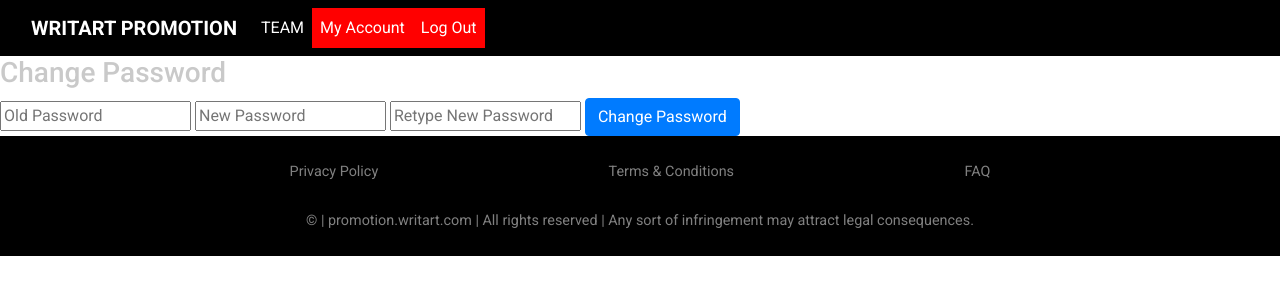
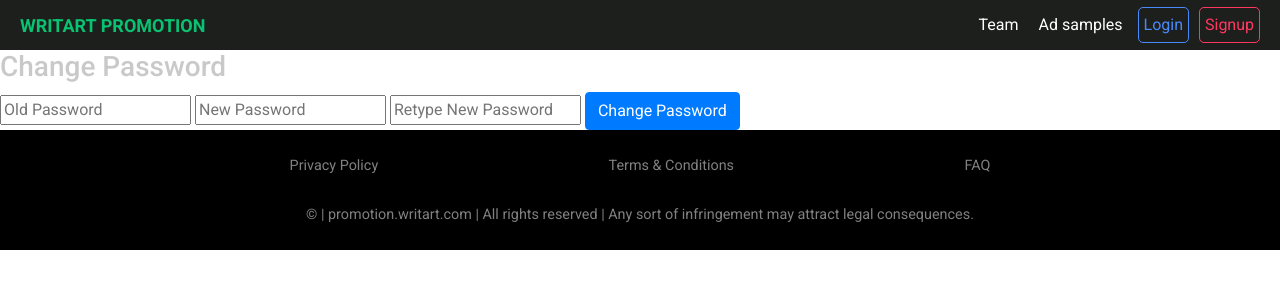
Before and after one commit to webwritart/dark_age, a Flask app: page /account/change-password in a window 1280 px wide. Shown: the top 300 px of the page. Run offline with Flask 3, Linux system fonts and the light colour scheme; the visitor is signed in with stand-in values (Sample User, id 1); data that the repository does not hold is empty; some libraries are stand-ins or nearby versions.

Commit message:
add custom navbar

```diff
--- a/routes/main.py
+++ b/routes/main.py
@@ -20,6 +20,11 @@ def team():
                            current_year=current_year)
 
 
+@main.route('/ad_samples', methods=['GET', 'POST'])
+def ad_samples():
+    return render_template('ad_samples.html', logged_in=current_user.is_authenticated,
+                           current_year=current_year)
+
 @main.route('/privacy_policy')
 def privacy_policy():
     return render_template('privacy_policy.html', current_year=current_year)
--- a/routes/templates/base.html
+++ b/routes/templates/base.html
@@ -22,54 +22,77 @@
   </head>
 
   <body>
-    <nav class="navbar navbar-expand-lg bg-body-tertiary">
-  <div class="container-fluid">
-    <a class="navbar-brand" href="{{ url_for('main.home') }}"><b>WRITART PROMOTION</b></a>
-    <button class="navbar-toggler" type="button" data-bs-toggle="collapse" data-bs-target="#navbarSupportedContent" aria-controls="navbarSupportedContent" aria-expanded="false" aria-label="Toggle navigation">
-      <span class="navbar-toggler-icon"></span>
-    </button>
-    <div class="collapse navbar-collapse" id="navbarSupportedContent">
-      <ul class="navbar-nav me-auto mb-2 mb-lg-0">
-        <li class="nav-item">
-          <a class="nav-link" href="{{ url_for('main.team') }}">TEAM</a>
-        </li>
+<!--    <nav class="navbar navbar-expand-lg bg-body-tertiary">-->
+<!--  <div class="container-fluid">-->
+<!--    <a class="navbar-brand" href="{{ url_for('main.home') }}"><b>WRITART PROMOTION</b></a>-->
+<!--    <button class="navbar-toggler" type="button" data-bs-toggle="collapse" data-bs-target="#navbarSupportedContent" aria-controls="navbarSupportedContent" aria-expanded="false" aria-label="Toggle navigation">-->
+<!--      <span class="navbar-toggler-icon"></span>-->
+<!--    </button>-->
+<!--    <div class="collapse navbar-collapse" id="navbarSupportedContent">-->
+<!--      <ul class="navbar-nav me-auto mb-2 mb-lg-0">-->
+<!--        <li class="nav-item">-->
+<!--          <a class="nav-link" href="{{ url_for('main.team') }}">TEAM</a>-->
+<!--        </li>-->
+<!--      </ul>-->
+<!--      <form class="nav_flex" >-->
+<!--      {% if not logged_in %}-->
+<!--        <ul class="navbar-nav">-->
+<!--          <li class="nav-item">-->
+<!--            <a class="nav-link" href="{{url_for('account.login')}}">Login/Register</a>-->
+<!--          </li>-->
+<!--        </ul>-->
+<!--      {% else %}-->
+<!--        <ul class="navbar-nav">-->
+<!--          {% if admin in current_user.role %}-->
+<!--          <li class="nav-item">-->
+<!--            <a class="nav-link" href="{{url_for('manager.home')}}">Manager</a>-->
+<!--          </li>-->
+<!--          {% endif %}-->
+<!--          {% if animation_admin in current_user.role %}-->
+<!--          <li class="nav-item">-->
+<!--            <a class="nav-link" href="{{url_for('animation_admin.home')}}">Animation_Admin</a>-->
+<!--          </li>-->
+<!--          {% endif %}-->
+<!--          {% if client in current_user.role %}-->
+<!--          <li class="nav-item">-->
+<!--            <a class="nav-link" href="{{url_for('client_section.client_dashboard')}}">DASHBOARD</a>-->
+<!--          </li>-->
+<!--          {% endif %}-->
+<!--          <li class="nav-item">-->
+<!--            <a class="nav-link" href="{{url_for('account.home')}}">My Account</a>-->
+<!--          </li>-->
+<!--          <li class="nav-item">-->
+<!--            <a class="nav-link" href="{{url_for('account.logout')}}">Log Out</a>-->
+<!--          </li>-->
+<!--        </ul>-->
+<!--      {% endif %}-->
+<!--      </form>-->
+<!--    </div>-->
+<!--  </div>-->
+<!--</nav>-->
+
+  <header>
+    <div id="brand"><a href="/">WRITART PROMOTION</a></div>
+    <nav>
+      <ul>
+        <li><a href="{{ url_for('main.team') }}">Team</a></li>
+        <li><a href="{{ url_for('main.ad_samples') }}">Ad samples</a></li>
+        <li id="login"><a href="{{ url_for('account.login') }}">Login</a></li>
+        <li id="signup"><a href="{{ url_for('account.register') }}">Signup</a></li>
       </ul>
-      <form class="nav_flex" >
-      {% if not logged_in %}
-        <ul class="navbar-nav">
-          <li class="nav-item">
-            <a class="nav-link" href="{{url_for('account.login')}}">Login/Register</a>
-          </li>
-        </ul>
-      {% else %}
-        <ul class="navbar-nav">
-          {% if admin in current_user.role %}
-          <li class="nav-item">
-            <a class="nav-link" href="{{url_for('manager.home')}}">Manager</a>
-          </li>
-          {% endif %}
-          {% if animation_admin in current_user.role %}
-          <li class="nav-item">
-            <a class="nav-link" href="{{url_for('animation_admin.home')}}">Animation_Admin</a>
-          </li>
-          {% endif %}
-          {% if client in current_user.role %}
-          <li class="nav-item">
-            <a class="nav-link" href="{{url_for('client_section.client_dashboard')}}">DASHBOARD</a>
-          </li>
-          {% endif %}
-          <li class="nav-item">
-            <a class="nav-link" href="{{url_for('account.home')}}">My Account</a>
-          </li>
-          <li class="nav-item">
-            <a class="nav-link" href="{{url_for('account.logout')}}">Log Out</a>
-          </li>
-        </ul>
-      {% endif %}
-      </form>
+    </nav>
+    <div id="hamburger-icon" onclick="toggleMobileMenu(this)">
+      <div class="bar1"></div>
+      <div class="bar2"></div>
+      <div class="bar3"></div>
+      <ul class="mobile-menu">
+        <li><a href="{{ url_for('main.team') }}">Team</a></li>
+        <li><a href="{{ url_for('main.ad_samples') }}">Ad samples</a></li>
+        <li id="login"><a href="{{ url_for('account.login') }}">Login</a></li>
+        <li id="signup"><a href="{{ url_for('account.register') }}">Signup</a></li>
+      </ul>
     </div>
-  </div>
-</nav>
+  </header>
 
   {% block content %}
   {% endblock %}
@@ -84,6 +107,6 @@
         <p>&#169 {{ current_year }} | promotion.writart.com | All rights reserved | Any sort of infringement may attract legal consequences.</p>
       </div>
   </div>
-    <script src="https://cdn.jsdelivr.net/npm/bootstrap@5.3.2/dist/js/bootstrap.bundle.min.js" integrity="sha384-C6RzsynM9kWDrMNeT87bh95OGNyZPhcTNXj1NW7RuBCsyN/o0jlpcV8Qyq46cDfL" crossorigin="anonymous"></script>
   </body>
+  <script src="{{ url_for('static', filename='js/base.js')}}"></script>
 </html>
--- a/static/css/styles.css
+++ b/static/css/styles.css
@@ -4,25 +4,100 @@ html { width: 100%; height:100%; overflow:auto; }
 
 body {
 	height: auto;
-	font-family: 'Roboto';
+	font-family: 'Roboto', sans-serif;
     background-color: #FFFFFF;
 }
 
-.navbar {
-    background:black;
-    display:flex;
+header a {
+    text-decoration: none;
 }
-.navbar a {
+header {
+    padding: 0 20px;
+    background-color: #1d1f1d;
+    height: 50px;
+    display: flex;
+    justify-content: space-between;
+}
+#brand {
+    font-weight: bold;
+    font-size: 18px;
+    display: flex;
+    align-items: center;
+}
+#brand a {
+    color: #09c372;
+}
+ul {
+    list-style: none;
+    height: 100%;
+    display: flex;
+    align-items: center;
+    justify-content: space-around;
+}
+ul a {
     color: white;
+}
+ul li {
+    padding: 5px;
+    margin-left: 10px;
+}
 
+ul li:hover {
+    transform: scale(1.1);
+    transition: 0.3s;
 }
-.nav_flex {
-    display:flex;
-    background:red;
-    justify-content:right;
+#login, #signup {
+    border-radius: 5px;
+    padding: 5px, 8px;
 }
-#navbarSupportedContent {
-    color:white;
+#login {
+    border: 1px solid #498afb;
+}
+#signup {
+    border: 1px solid #ff3860;
+}
+#login a {
+    color: #498afb;
+}
+#signup a {
+    color: #ff3860;
+}
+#hamburger-icon {
+    margin: auto 0;
+    display: none;
+    cursor: pointer;
+}
+#hamburger-icon div {
+    width: 35px;
+    height: 3px;
+    background-color: white;
+    margin: 6px 0;
+    transition: 0.4s;
+}
+.open .bar1 {
+    -webkit-transform: rotate(-45deg) translate(-6px, 6px);
+    transform: rotate(-45deg) translate(-6px, 6px);
+}
+.open .bar2 {
+    opacity: 0;
+}
+.open .bar3 {
+    -webkit-transform: rotate(45deg) translate(-6px, -8px);
+    transform: rotate(45deg) translate(-6px, 8px);
+}
+.open .mobile-menu {
+    display: flex;
+    flex-direction: column;
+    align-items: center;
+    justify-content: flex-start;
+}
+.mobile-menu {
+    display: none;
+    position: absolute;
+    top: 50px;
+    left: 0;
+    height: calc(100vh, -50px);
+    width: 100%;
 }
 
 #footer {
@@ -58,3 +133,12 @@ body {
     opacity: 0.5;
     color: #ffffff;
 }
+
+@media only screen and (max-width: 600px) {
+    header nav {
+        display:none;
+    }
+    #hamburger-icon {
+        display: block;
+    }
+}
--- /dev/null
+++ b/static/js/base.js
@@ -0,0 +1,3 @@
+function toggleMobileMenu(menu){
+    menu.classList.toggle('open');
+}
```
Also changed, not shown: routes/templates/ad_samples.html (added).
